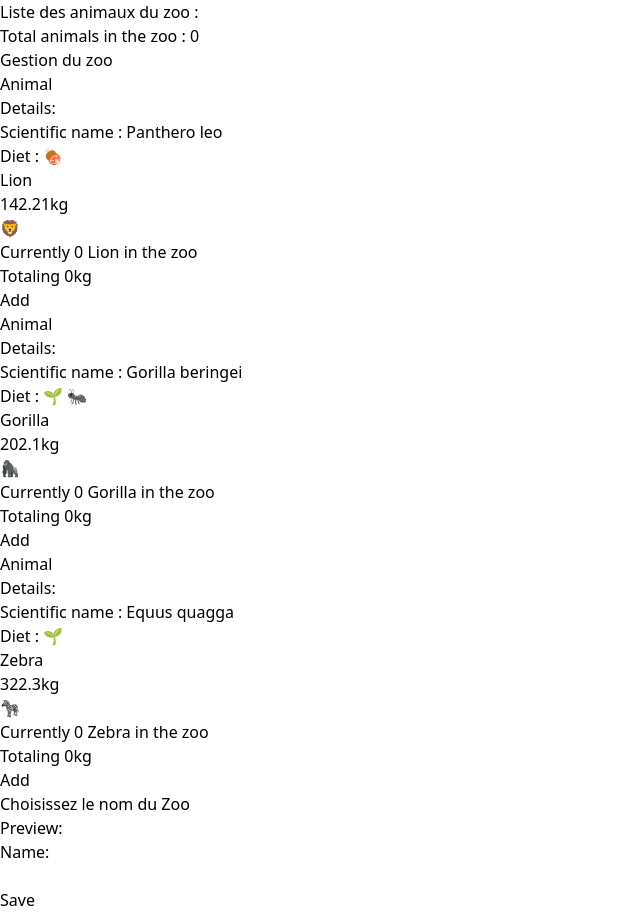
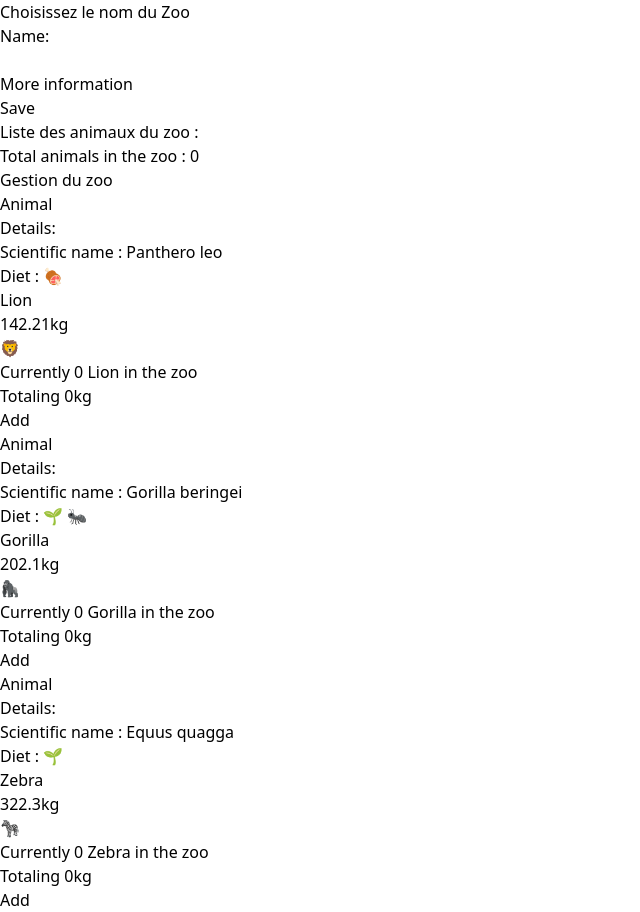
Before and after one commit to Mizuhaa/ReactDigialOcean, a React (Vite) app: page / in a window 1280 px wide. Shown: the whole page, without its empty margins (0-640 px from the left). Built offline with nearby package versions, Linux system fonts and the light colour scheme; the HTML template or start-up script is replaced by a standard one.

Commit message:
Avant l'ajout du visitor Form

```diff
--- a/src/App.tsx
+++ b/src/App.tsx
@@ -20,6 +20,7 @@ export default function App() {
       }}
     >
       <div className="dark:bg-gray-900 dark:text-gray-50">
+        <ZooNamePicker/>
         {/* <Welcome />
         <Instructions /> */}
         <div>
@@ -52,7 +53,6 @@ export default function App() {
             </div>
           ))}
         </div>
-        <ZooNamePicker/>
       </div>
     </ZooContext.Provider>
   );
--- a/src/components/ZooNamePicker/ZooNamePicker.tsx
+++ b/src/components/ZooNamePicker/ZooNamePicker.tsx
@@ -1,4 +1,4 @@
-import { useState } from "react";
+import { useState, useEffect } from "react";
 import { useZooContext } from "../../Context/ZooContext";
 
 export default function ZooNamePicker() {
@@ -13,12 +13,19 @@ export default function ZooNamePicker() {
     setAlert(false);
   };
 
+  useEffect(() => {
+    const handleWindowClick = () => setAlert(false)
+    if(alert) {
+      window.addEventListener('click', handleWindowClick);
+    } else {
+      window.removeEventListener('click', handleWindowClick)
+    }
+    return () => window.removeEventListener('click', handleWindowClick);
+  }, [alert, setAlert]);
+
   return (
     <div className="wrapper">
       <h1 className="text-5xl p-5">Choisissez le nom du Zoo</h1>
-      <div className="border-2 p-5 border-emerald-300 border-solid">
-        <h2>Preview: {name}</h2>
-      </div>
       <form className="p-3 space-y-3">
         <label>
           <p>Name:</p>
@@ -27,9 +34,26 @@ export default function ZooNamePicker() {
             className="bg-gray-50 border border-gray-300 text-gray-900 text-sm rounded-lg focus:ring-blue-500 focus:border-blue-500 block p-2.5 dark:bg-emerald-800 dark:border-emerald-600 dark:placeholder-emerald-400 dark:text-white dark:focus:ring-blue-500 dark:focus:border-blue-500"
             autoComplete="off"
             onChange={(event) => setName(event.target.value)}
+            onFocus={() => setAlert(true)}
+            onBlur={() => setAlert(false)}
           />
         </label>
-        {alert && <div>Forbidden character: *</div>}
+        <div className="p-2">
+          <button
+            className="text-2xl text-emerald-800 dark:text-emerald-50 cursor-pointer border border-emerald-300 hover:border-red-800"
+            onClick={() => setAlert(true)}
+            type="button"
+          >
+            More information
+          </button>
+          {alert &&
+            <div>
+              <span role="img" aria-label="allowed">✅</span> Alphanumeric Characters
+              <br />
+              <span role="img" aria-label="not allowed">⛔️</span> *
+            </div>
+          }
+        </div>
         <div>
           <button
             type="button"
```
Also changed, not shown: src/components/ZooVisitorForm/ZooVisitorForm.tsx (added, +21 -0 lines), vite.config.ts.timestamp-1695371921995-491ec02bbb10b.mjs (added, +10 -0 lines).
